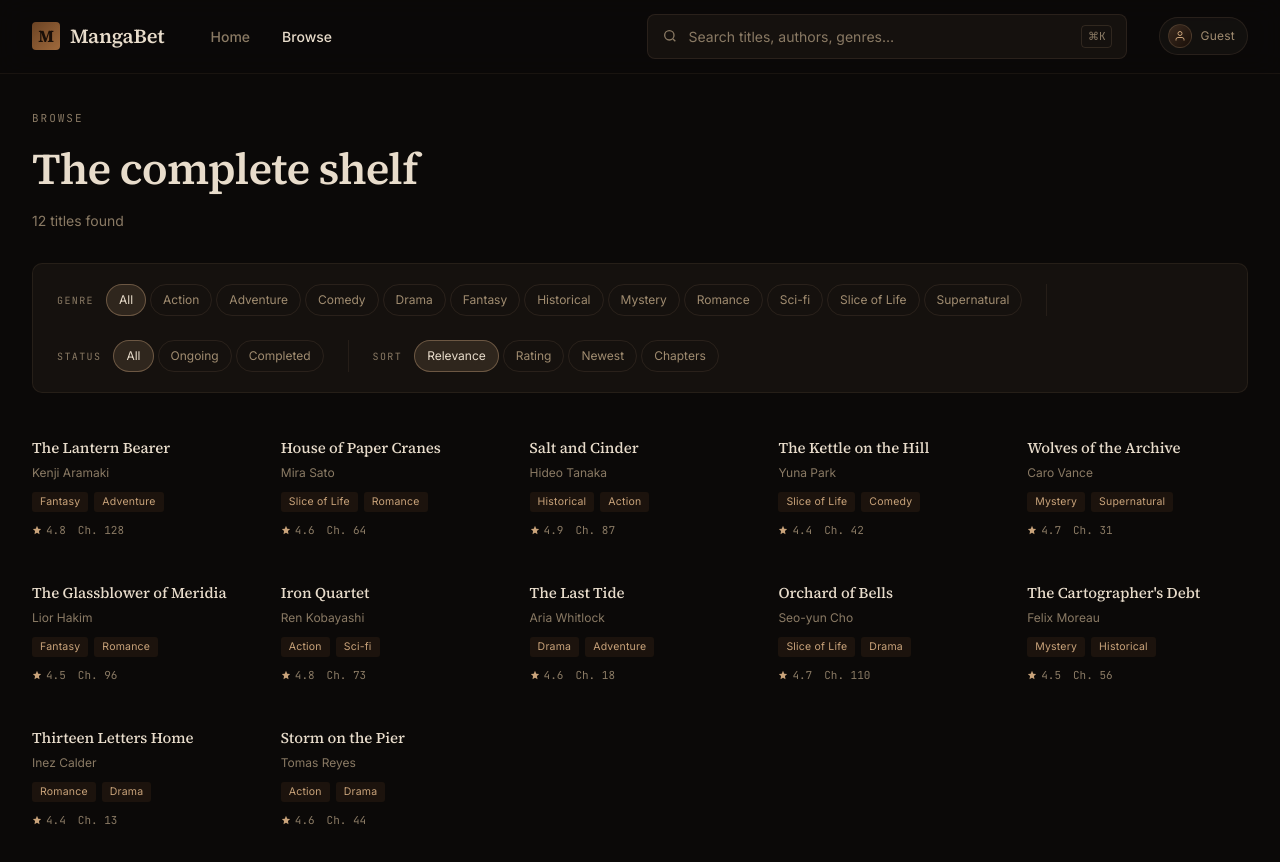
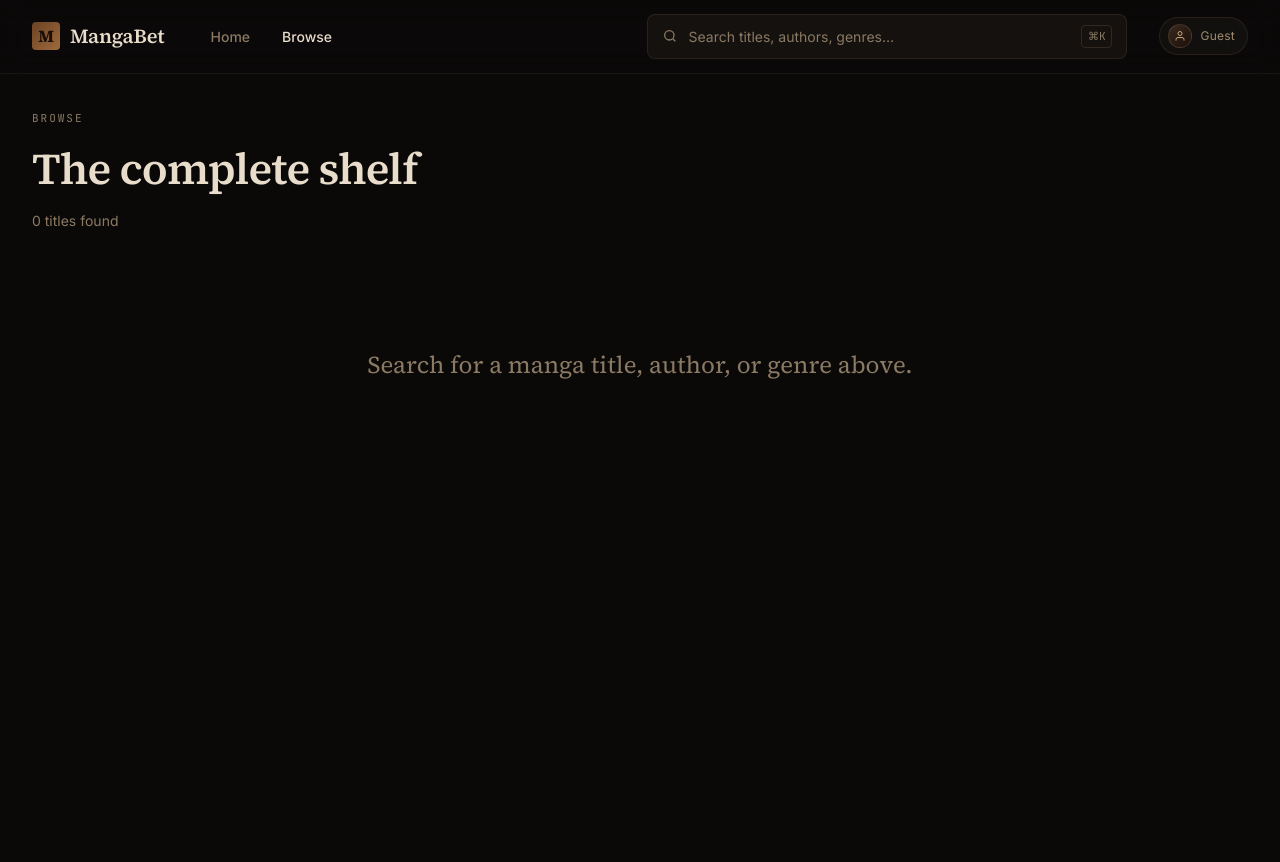
Before and after one commit to Wenfuuu/MangaBet, a SvelteKit app: page /search in a window 1280 px wide. Shown: the top 862 px of the page. After the commit the page ends 800 px from the top, so only its background shows below. Built offline with nearby package versions, Linux system fonts and the light colour scheme.

Commit message:
feat: added search manga endpoint

```diff
--- a/src/lib/api.ts
+++ b/src/lib/api.ts
@@ -1,8 +1,11 @@
-export const API_BASE = 'https://api.mangabet.example.com/v1';
+export const MANGABATS_BASE = 'https://www.mangabats.com';
+
+// Headers required by mangabats.com for JSON endpoints
+export const MANGABATS_HEADERS = {
+	Referer: MANGABATS_BASE,
+	'X-Requested-With': 'XMLHttpRequest',
+} as const;
 
 export const ENDPOINTS = {
-	search: (q: string) => `${API_BASE}/manga?q=${encodeURIComponent(q)}`,
-	mangaDetail: (id: string) => `${API_BASE}/manga/${id}`,
-	chapters: (id: string) => `${API_BASE}/manga/${id}/chapters`,
-	pages: (id: string, chapter: number) => `${API_BASE}/manga/${id}/chapter/${chapter}/pages`,
+	search: (q: string) => `${MANGABATS_BASE}/home/search/json?searchword=${encodeURIComponent(q)}`,
 } as const;
--- a/src/lib/components/SearchResultCard.svelte
+++ b/src/lib/components/SearchResultCard.svelte
@@ -1,37 +1,17 @@
 <script lang="ts">
-	import type { Manga } from '$lib/types';
-	import { COVER_PALETTES } from '$lib/data';
+	import type { MangaSearchDTO } from '$lib/types';
 
-	let { manga, onclick }: { manga: Manga; onclick: () => void } = $props();
-
-	let palette = $derived(COVER_PALETTES[manga.cover % COVER_PALETTES.length]);
+	let { manga, onclick }: { manga: MangaSearchDTO; onclick: () => void } = $props();
 </script>
 
 <button class="card" {onclick}>
 	<div class="cover-wrap">
-		<div
-			class="cover"
-			style="background: linear-gradient(160deg, {palette[0]}, {palette[1]}, {palette[2]});"
-		></div>
-		<div class="status-badge" class:ongoing={manga.status === 'Ongoing'}>
-			{manga.status.toUpperCase()}
-		</div>
+		<img class="cover" src={manga.thumb} alt={manga.name} loading="lazy" />
 	</div>
-	<div class="title">{manga.title}</div>
+	<div class="title">{manga.name}</div>
 	<div class="author">{manga.author}</div>
-	<div class="genres">
-		{#each manga.genres.slice(0, 2) as genre}
-			<span class="genre-tag">{genre}</span>
-		{/each}
-	</div>
 	<div class="meta">
-		<span class="rating">
-			<svg width="10" height="10" viewBox="0 0 24 24" fill="#c9a37a">
-				<path d="M12 2l3 7 7 .6-5.3 4.7L18 22l-6-3.7L6 22l1.3-7.7L2 9.6 9 9z" />
-			</svg>
-			{manga.rating}
-		</span>
-		<span>Ch. {manga.chapters}</span>
+		<span>{manga.chapterLatest}</span>
 	</div>
 </button>
 
@@ -52,6 +32,7 @@
 		overflow: hidden;
 		border-radius: 6px;
 		position: relative;
+		background: var(--surface);
 		transition: transform 200ms;
 	}
 
@@ -62,23 +43,7 @@
 	.cover {
 		width: 100%;
 		height: 100%;
-	}
-
-	.status-badge {
-		position: absolute;
-		top: 8px;
-		right: 8px;
-		padding: 3px 8px;
-		background: rgba(11, 9, 8, 0.85);
-		border-radius: 4px;
-		font-family: 'JetBrains Mono', monospace;
-		font-size: 10px;
-		color: var(--text-faint);
-		letter-spacing: 0.08em;
-	}
-
-	.status-badge.ongoing {
-		color: var(--accent);
+		object-fit: cover;
 	}
 
 	.title {
@@ -88,6 +53,11 @@
 		color: var(--text);
 		line-height: 1.25;
 		letter-spacing: -0.005em;
+		display: -webkit-box;
+		-webkit-line-clamp: 2;
+		line-clamp: 2;
+		-webkit-box-orient: vertical;
+		overflow: hidden;
 	}
 
 	.author {
@@ -95,36 +65,14 @@
 		font-size: 12px;
 		color: var(--text-faint);
 		margin-top: -4px;
-	}
-
-	.genres {
-		display: flex;
-		gap: 6px;
-		flex-wrap: wrap;
-	}
-
-	.genre-tag {
-		padding: 2px 8px;
-		background: var(--brown-tint);
-		border-radius: 3px;
-		font-family: 'Inter', sans-serif;
-		font-size: 10.5px;
-		color: var(--accent);
-		letter-spacing: 0.02em;
+		white-space: nowrap;
+		overflow: hidden;
+		text-overflow: ellipsis;
 	}
 
 	.meta {
-		display: flex;
-		align-items: center;
-		gap: 12px;
 		font-family: 'JetBrains Mono', monospace;
 		font-size: 11px;
 		color: var(--text-faint);
 	}
-
-	.rating {
-		display: inline-flex;
-		align-items: center;
-		gap: 4px;
-	}
 </style>
--- a/src/lib/services/manga.ts
+++ b/src/lib/services/manga.ts
@@ -1,19 +1,9 @@
-import type { Manga } from '$lib/types';
-import { MANGA_LIBRARY } from '$lib/data';
+import type { MangaSearchDTO } from '$lib/types';
+import { ENDPOINTS, MANGABATS_HEADERS } from '$lib/api';
 
-// TODO: replace with real API calls using ENDPOINTS from $lib/api
-
-export async function searchManga(query: string): Promise<Manga[]> {
-	if (!query.trim()) return MANGA_LIBRARY;
-	const q = query.toLowerCase();
-	return MANGA_LIBRARY.filter(
-		(m) =>
-			m.title.toLowerCase().includes(q) ||
-			m.author.toLowerCase().includes(q) ||
-			m.genres.some((g) => g.toLowerCase().includes(q))
-	);
+export async function searchManga(query: string): Promise<MangaSearchDTO[]> {
+	if (!query.trim()) return [];
+	const res = await fetch(ENDPOINTS.search(query), { headers: MANGABATS_HEADERS });
+	if (!res.ok) throw new Error(`Search failed: ${res.status}`);
+	return res.json();
 }
-
-export async function getManga(id: string): Promise<Manga | null> {
-	return MANGA_LIBRARY.find((m) => m.id === id) ?? null;
-}
--- a/src/lib/types.ts
+++ b/src/lib/types.ts
@@ -1,3 +1,3 @@
-export type { Manga } from '../types/manga/manga.types';
+export type { Manga, MangaSearchDTO } from '../types/manga/manga.types';
 export type { Chapter } from '../types/chapter/chapter.types';
 export type { ContinueItem, ReaderMode } from '../types/reader/reader.types';
--- /dev/null
+++ b/src/routes/api/search/+server.ts
@@ -0,0 +1,9 @@
+import { searchManga } from '$lib/services/manga';
+import { json } from '@sveltejs/kit';
+import type { RequestHandler } from './$types';
+
+export const GET: RequestHandler = async ({ url }) => {
+	const q = url.searchParams.get('q') ?? '';
+	const results = await searchManga(q);
+	return json(results);
+};
--- /dev/null
+++ b/src/routes/search/+page.server.ts
@@ -0,0 +1,8 @@
+import { searchManga } from '$lib/services/manga';
+import type { PageServerLoad } from './$types';
+
+export const load: PageServerLoad = async ({ url }) => {
+	const q = url.searchParams.get('q') ?? '';
+	const results = q.trim() ? await searchManga(q) : [];
+	return { results, q };
+};
--- a/src/routes/search/+page.svelte
+++ b/src/routes/search/+page.svelte
@@ -1,82 +1,41 @@
 <script lang="ts">
 	import { goto } from '$app/navigation';
-	import { page } from '$app/state';
-	import { MANGA_LIBRARY } from '$lib/data';
+	import type { PageData } from './$types';
 	import SearchResultCard from '$lib/components/SearchResultCard.svelte';
-	import FilterGroup from '$lib/components/FilterGroup.svelte';
 
-	let genre = $state('All');
-	let status = $state('All');
-	let sort = $state('Relevance');
-
-	let urlQuery = $derived(page.url.searchParams.get('q') ?? '');
-
-	let allGenres = $derived.by(() => {
-		const s = new Set<string>();
-		MANGA_LIBRARY.forEach((m) => m.genres.forEach((g) => s.add(g)));
-		return ['All', ...Array.from(s).sort()];
-	});
-
-	let results = $derived.by(() => {
-		let list = [...MANGA_LIBRARY];
-		if (urlQuery.trim()) {
-			const q = urlQuery.toLowerCase();
-			list = list.filter(
-				(m) =>
-					m.title.toLowerCase().includes(q) ||
-					m.author.toLowerCase().includes(q) ||
-					m.genres.some((g) => g.toLowerCase().includes(q))
-			);
-		}
-		if (genre !== 'All') list = list.filter((m) => m.genres.includes(genre));
-		if (status !== 'All') list = list.filter((m) => m.status === status);
-		if (sort === 'Rating') list.sort((a, b) => b.rating - a.rating);
-		else if (sort === 'Newest') list.sort((a, b) => b.year - a.year);
-		else if (sort === 'Chapters') list.sort((a, b) => b.chapters - a.chapters);
-		return list;
-	});
+	let { data }: { data: PageData } = $props();
 </script>
 
 <div class="page">
 	<!-- Header -->
 	<div class="header">
-		<div class="eyebrow">{urlQuery.trim() ? 'Search results' : 'Browse'}</div>
+		<div class="eyebrow">{data.q.trim() ? 'Search results' : 'Browse'}</div>
 		<h1 class="headline">
-			{#if urlQuery.trim()}
-				Results for "<span class="query-highlight">{urlQuery}</span>"
+			{#if data.q.trim()}
+				Results for "<span class="query-highlight">{data.q}</span>"
 			{:else}
 				The complete shelf
 			{/if}
 		</h1>
-		<div class="count">{results.length} {results.length === 1 ? 'title' : 'titles'} found</div>
-	</div>
-
-	<!-- Filter bar -->
-	<div class="filter-bar">
-		<FilterGroup label="Genre" value={genre} options={allGenres} onchange={(v) => (genre = v)} />
-		<div class="divider"></div>
-		<FilterGroup
-			label="Status"
-			value={status}
-			options={['All', 'Ongoing', 'Completed']}
-			onchange={(v) => (status = v)}
-		/>
-		<div class="divider"></div>
-		<FilterGroup
-			label="Sort"
-			value={sort}
-			options={['Relevance', 'Rating', 'Newest', 'Chapters']}
-			onchange={(v) => (sort = v)}
-		/>
+		<div class="count">
+			{data.results.length}
+			{data.results.length === 1 ? 'title' : 'titles'} found
+		</div>
 	</div>
 
 	<!-- Results -->
-	{#if results.length === 0}
-		<div class="empty">No titles match those filters.</div>
+	{#if data.results.length === 0}
+		<div class="empty">
+			{#if data.q.trim()}
+				No titles found for "{data.q}".
+			{:else}
+				Search for a manga title, author, or genre above.
+			{/if}
+		</div>
 	{:else}
 		<div class="grid">
-			{#each results as m}
-				<SearchResultCard manga={m} onclick={() => goto(`/manga/${m.id}`)} />
+			{#each data.results as m}
+				<SearchResultCard manga={m} onclick={() => goto(`/manga/${m.slug}`)} />
 			{/each}
 		</div>
 	{/if}
@@ -90,7 +49,7 @@
 	}
 
 	.header {
-		margin-bottom: 32px;
+		margin-bottom: 36px;
 	}
 
 	.eyebrow {
@@ -122,24 +81,6 @@
 		margin-top: 8px;
 	}
 
-	.filter-bar {
-		display: flex;
-		gap: 24px;
-		align-items: center;
-		flex-wrap: wrap;
-		padding: 20px 24px;
-		background: var(--surface);
-		border: 1px solid rgba(160, 130, 100, 0.12);
-		border-radius: 10px;
-		margin-bottom: 36px;
-	}
-
-	.divider {
-		width: 1px;
-		align-self: stretch;
-		background: rgba(160, 130, 100, 0.12);
-	}
-
 	.grid {
 		display: grid;
 		grid-template-columns: repeat(5, 1fr);
```
Also changed, not shown: src/lib/components/NavBar.svelte (+29 -22 lines), src/types/manga/manga.types.ts (+10 -0 lines).
